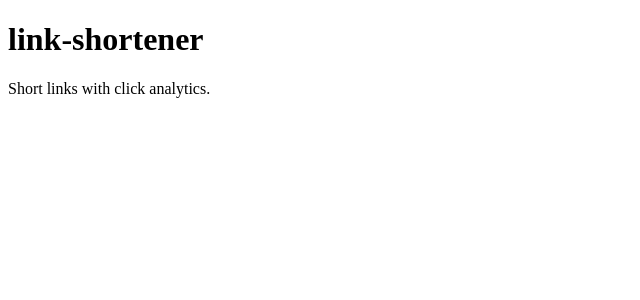
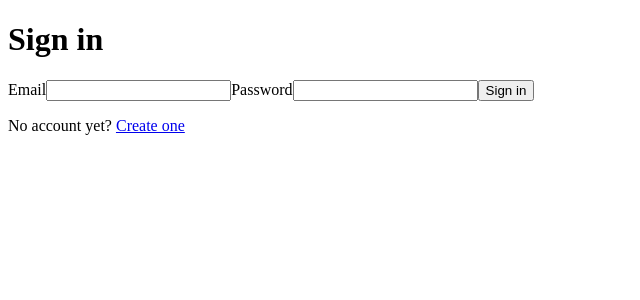
Before and after one commit to sorin-work/link-shortener, a Preact app in the folder web/: page / in a window 1280 px wide. Shown: the top 300 px of the page, without its empty margins (0-640 px from the left). Built offline with nearby package versions, Linux system fonts and the light colour scheme; no server answers.

Commit message:
feat(web): sign in and sign up pages

```diff
--- a/web/src/app.tsx
+++ b/web/src/app.tsx
@@ -1,8 +1,26 @@
-export function App() {
+import { AuthProvider, useAuth } from './auth';
+import { LoginPage } from './pages/Login';
+import { RegisterPage } from './pages/Register';
+import { useLocation } from './router';
+
+function Routes() {
+  const { path } = useLocation();
+  const { user } = useAuth();
+
+  if (user === undefined) return <div class="boot">Loading…</div>;
+  if (!user) return path === '/register' ? <RegisterPage /> : <LoginPage />;
+
   return (
     <main>
-      <h1>link-shortener</h1>
-      <p>Short links with click analytics.</p>
+      <h1>Hello, {user.name}</h1>
     </main>
   );
 }
+
+export function App() {
+  return (
+    <AuthProvider>
+      <Routes />
+    </AuthProvider>
+  );
+}
--- /dev/null
+++ b/web/src/auth.tsx
@@ -0,0 +1,46 @@
+import { createContext, type ComponentChildren } from 'preact';
+import { useContext, useEffect, useMemo, useState } from 'preact/hooks';
+import { api } from './api';
+import { navigate } from './router';
+import type { User } from './types';
+
+interface AuthState {
+  /** undefined while the session is being checked */
+  user: User | null | undefined;
+  signIn: (user: User) => void;
+  signOut: () => Promise<void>;
+}
+
+const AuthContext = createContext<AuthState | null>(null);
+
+export function AuthProvider({ children }: { children: ComponentChildren }) {
+  const [user, setUser] = useState<User | null | undefined>(undefined);
+
+  useEffect(() => {
+    api
+      .me()
+      .then((res) => setUser(res.user))
+      .catch(() => setUser(null));
+  }, []);
+
+  const value = useMemo<AuthState>(
+    () => ({
+      user,
+      signIn: setUser,
+      signOut: async () => {
+        await api.logout().catch(() => undefined);
+        setUser(null);
+        navigate('/login', { replace: true });
+      },
+    }),
+    [user],
+  );
+
+  return <AuthContext.Provider value={value}>{children}</AuthContext.Provider>;
+}
+
+export function useAuth(): AuthState {
+  const value = useContext(AuthContext);
+  if (!value) throw new Error('useAuth must be used inside <AuthProvider>');
+  return value;
+}
--- /dev/null
+++ b/web/src/pages/Login.tsx
@@ -0,0 +1,62 @@
+import { useState } from 'preact/hooks';
+import { api, errorMessage } from '../api';
+import { useAuth } from '../auth';
+import { Link, navigate } from '../router';
+
+export function LoginPage() {
+  const { signIn } = useAuth();
+  const [email, setEmail] = useState('');
+  const [password, setPassword] = useState('');
+  const [error, setError] = useState<string | null>(null);
+  const [busy, setBusy] = useState(false);
+
+  async function submit(e: Event) {
+    e.preventDefault();
+    setBusy(true);
+    setError(null);
+    try {
+      const { user } = await api.login(email, password);
+      signIn(user);
+      navigate('/', { replace: true });
+    } catch (err) {
+      setError(errorMessage(err));
+    } finally {
+      setBusy(false);
+    }
+  }
+
+  return (
+    <div class="auth-page">
+      <form class="card auth-card" onSubmit={submit}>
+        <h1>Sign in</h1>
+        {error && <p class="alert">{error}</p>}
+        <label>
+          Email
+          <input
+            type="email"
+            autocomplete="email"
+            required
+            value={email}
+            onInput={(e) => setEmail(e.currentTarget.value)}
+          />
+        </label>
+        <label>
+          Password
+          <input
+            type="password"
+            autocomplete="current-password"
+            required
+            value={password}
+            onInput={(e) => setPassword(e.currentTarget.value)}
+          />
+        </label>
+        <button type="submit" class="primary" disabled={busy}>
+          {busy ? 'Signing in…' : 'Sign in'}
+        </button>
+        <p class="muted">
+          No account yet? <Link href="/register">Create one</Link>
+        </p>
+      </form>
+    </div>
+  );
+}
--- /dev/null
+++ b/web/src/pages/Register.tsx
@@ -0,0 +1,73 @@
+import { useState } from 'preact/hooks';
+import { api, ApiError, errorMessage } from '../api';
+import { useAuth } from '../auth';
+import { Link, navigate } from '../router';
+
+export function RegisterPage() {
+  const { signIn } = useAuth();
+  const [form, setForm] = useState({ name: '', email: '', password: '' });
+  const [error, setError] = useState<ApiError | string | null>(null);
+  const [busy, setBusy] = useState(false);
+
+  const set = (key: keyof typeof form) => (e: Event) =>
+    setForm({ ...form, [key]: (e.currentTarget as HTMLInputElement).value });
+  const fieldError = (path: string) => (error instanceof ApiError ? error.field(path) : undefined);
+
+  async function submit(e: Event) {
+    e.preventDefault();
+    setBusy(true);
+    setError(null);
+    try {
+      const { user } = await api.register(form);
+      signIn(user);
+      navigate('/', { replace: true });
+    } catch (err) {
+      setError(err instanceof ApiError ? err : errorMessage(err));
+    } finally {
+      setBusy(false);
+    }
+  }
+
+  return (
+    <div class="auth-page">
+      <form class="card auth-card" onSubmit={submit}>
+        <h1>Create an account</h1>
+        {error && <p class="alert">{typeof error === 'string' ? error : error.message}</p>}
+        <label>
+          Name
+          <input required value={form.name} onInput={set('name')} autocomplete="name" />
+          {fieldError('name') && <span class="field-error">{fieldError('name')}</span>}
+        </label>
+        <label>
+          Email
+          <input
+            type="email"
+            required
+            value={form.email}
+            onInput={set('email')}
+            autocomplete="email"
+          />
+          {fieldError('email') && <span class="field-error">{fieldError('email')}</span>}
+        </label>
+        <label>
+          Password
+          <input
+            type="password"
+            required
+            minLength={8}
+            value={form.password}
+            onInput={set('password')}
+            autocomplete="new-password"
+          />
+          {fieldError('password') && <span class="field-error">{fieldError('password')}</span>}
+        </label>
+        <button type="submit" class="primary" disabled={busy}>
+          {busy ? 'Creating account…' : 'Create account'}
+        </button>
+        <p class="muted">
+          Already registered? <Link href="/login">Sign in</Link>
+        </p>
+      </form>
+    </div>
+  );
+}
```
